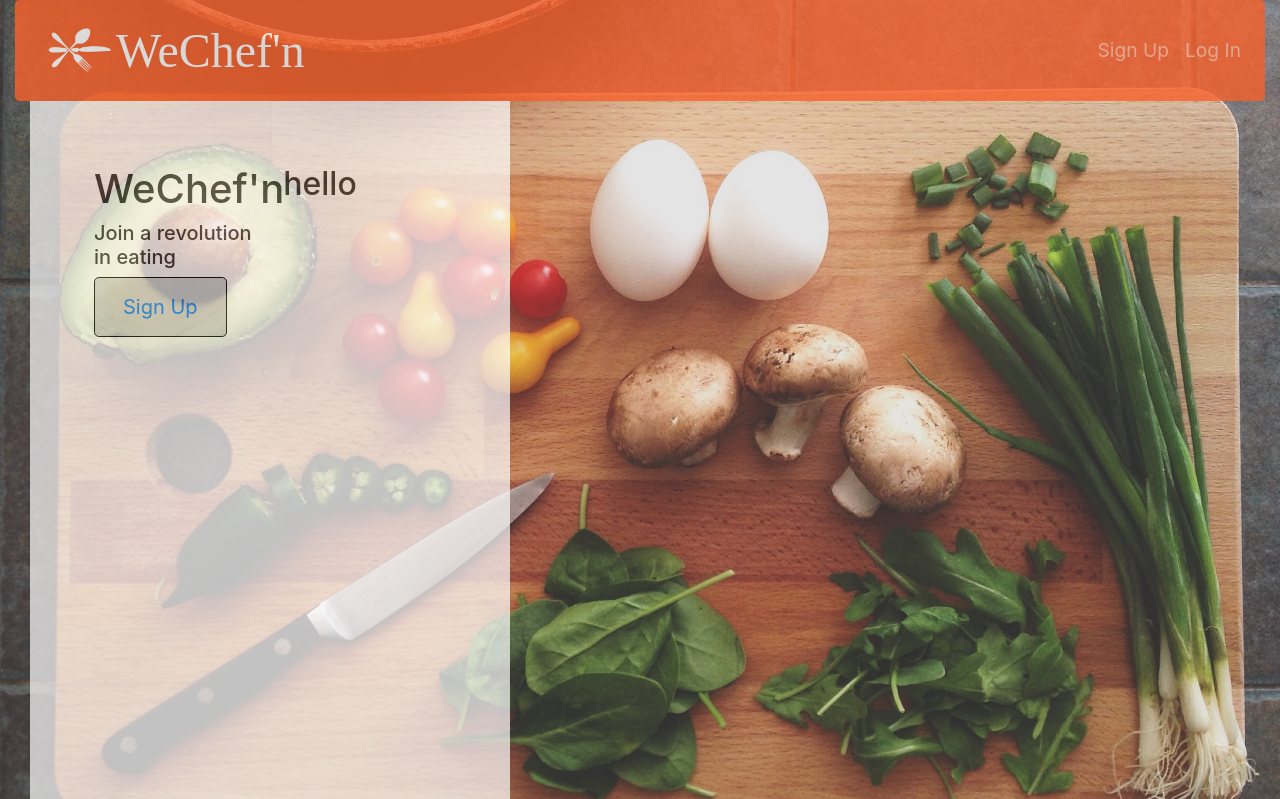
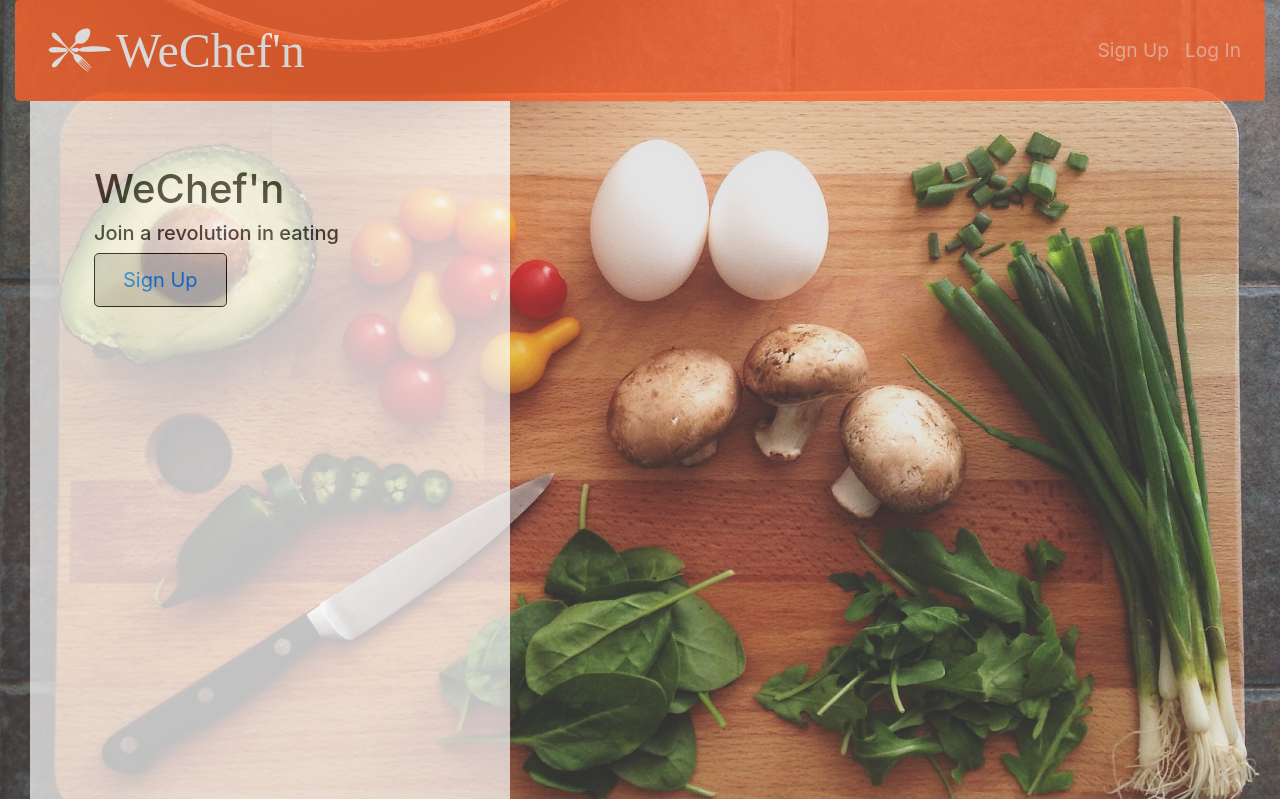
Before and after one commit to franics925/cook_around, a Django app: page / in a window 1280 px wide. Shown: the top 799 px of the page. Run offline with Django 3.2, Linux system fonts and the light colour scheme; some libraries are stand-ins or nearby versions.

Commit message:
make styling changes

```diff
--- a/main_app/static/css/style.css
+++ b/main_app/static/css/style.css
@@ -70,11 +70,10 @@ main {
 .btn {
     padding: 1 4;
     font-size: 1.25rem;
-    line-height: 1.5;
+    line-height: 1.2;
     border-radius: .3rem;
     border-color: black;
     background-color: lightgrey;
-
 }
 
 .container {
--- a/main_app/templates/base.html
+++ b/main_app/templates/base.html
@@ -20,7 +20,7 @@
         <img src="{% static '/images/black-2420162_1920.png' %}" class="d-inline-block align-top" alt="" id="headerLogo">
         <a class="navbar-brand" href="{% url 'home' %}" id="headerTitle">WeChef'n</a>
         <button class="navbar-toggler" type="button" data-toggle="collapse" data-target="#navbarText" aria-controls="navbarText" aria-expanded="false" aria-label="Toggle navigation">
-        <span class="navbar-toggler-icon"></span>
+          <span class="navbar-toggler-icon"></span>
         </button>
         <div class="collapse navbar-collapse" id="navbarText">
           <ul class="navbar-nav ml-auto">
--- a/main_app/templates/home.html
+++ b/main_app/templates/home.html
@@ -3,7 +3,7 @@
 <div class="container-fluid">
     <div class="container" id="homepage">
         <div class="row">
-            <div class="col-lg-6">
+            <div class="col-lg-12">
                 <h1>WeChef'n</h1>
                 <h5>Join a revolution in eating</h5>
                 {% if not user.is_authenticated %}
@@ -16,9 +16,6 @@
                 </li>
                 {% endif %}
             </div>
-            <div class="col-lg-6">
-                <h2>hello</h2>
-            </div>
         </div>
     </div>
 </div>
```
Also changed, not shown: 1 other file.
